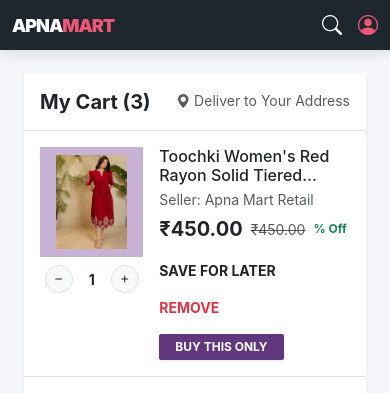
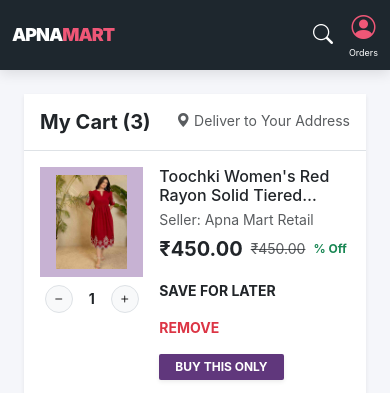
Before and after one commit to etishagodle14-a11y/shopping-website, a Django app: page /cart/ in a window 390 px wide. Shown: the top 393 px of the page. Run offline with Django 5.2, Linux system fonts and the light colour scheme; a user stored in the database is signed in; data comes from the database, SQL or seed files in the repository.

Commit message:
Fixed mobile login icon logic

```diff
--- a/ebook/templates/ebook/base.html
+++ b/ebook/templates/ebook/base.html
@@ -117,13 +117,20 @@
             <div class="header-icons-wrapper d-flex align-items-center gap-2">
 
                 <div class="d-md-none d-flex align-items-center gap-3">
-                    <a href="{% url 'all_products' %}" class="nav-icon-item"><i class="bi bi-search" style="color: white;"></i></a>
+                    <a href="{% url 'all_products' %}" class="nav-icon-item">
+                        <i class="bi bi-search" style="color: white; font-size: 20px;"></i>
+                    </a>
+
                     {% if user.is_authenticated %}
                         <a href="{% url 'my_orders' %}" class="nav-icon-item">
-                            <i class="bi bi-person-circle" style="color: var(--rose-action);"></i>
+                            <i class="bi bi-person-circle" style="color: var(--rose-action); font-size: 24px;"></i>
+                            <span style="font-size: 9px; display: block; color: white;">Orders</span>
                         </a>
                     {% else %}
-                        <a href="{% url 'login' %}" class="nav-icon-item"><i class="bi bi-person" style="color: white;"></i></a>
+                        <a href="{% url 'login' %}" class="nav-icon-item">
+                            <i class="bi bi-box-arrow-in-right" style="color: white; font-size: 24px;"></i>
+                            <span style="font-size: 9px; display: block; color: white;">Login</span>
+                        </a>
                     {% endif %}
                 </div>
 
@@ -142,7 +149,15 @@
                     <a href="{% url 'my_orders' %}" class="nav-icon-item"><i class="bi bi-truck"></i>Orders</a>
 
                     {% if user.is_authenticated %}
-                        <a href="{% url 'logout' %}" class="nav-icon-item text-danger"><i class="bi bi-power"></i></a>
+                        <a href="{% url 'logout' %}" class="nav-icon-item text-danger">
+                            <i class="bi bi-power"></i>
+                            Logout
+                        </a>
+                    {% else %}
+                        <a href="{% url 'login' %}" class="nav-icon-item" style="color: var(--rose-action);">
+                            <i class="bi bi-box-arrow-in-right"></i>
+                            Login
+                        </a>
                     {% endif %}
                 </div>
             </div>
```
